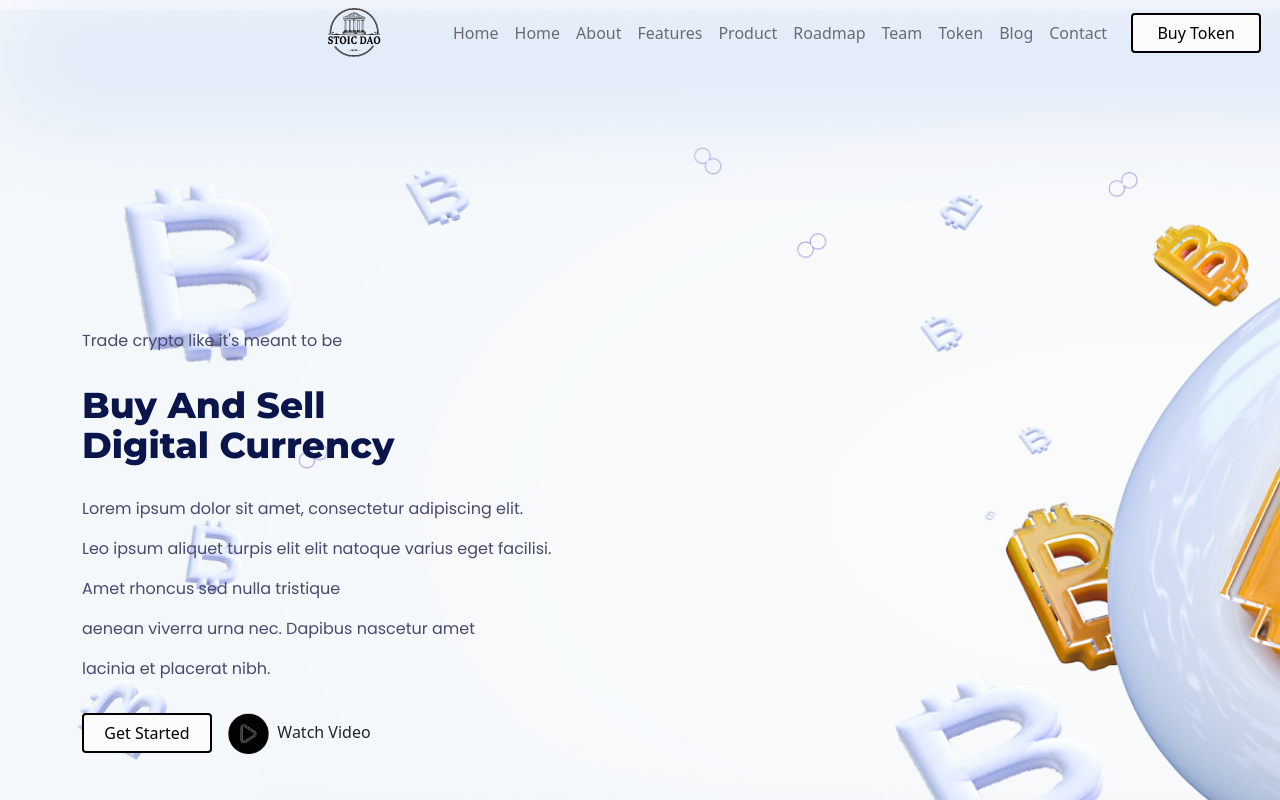
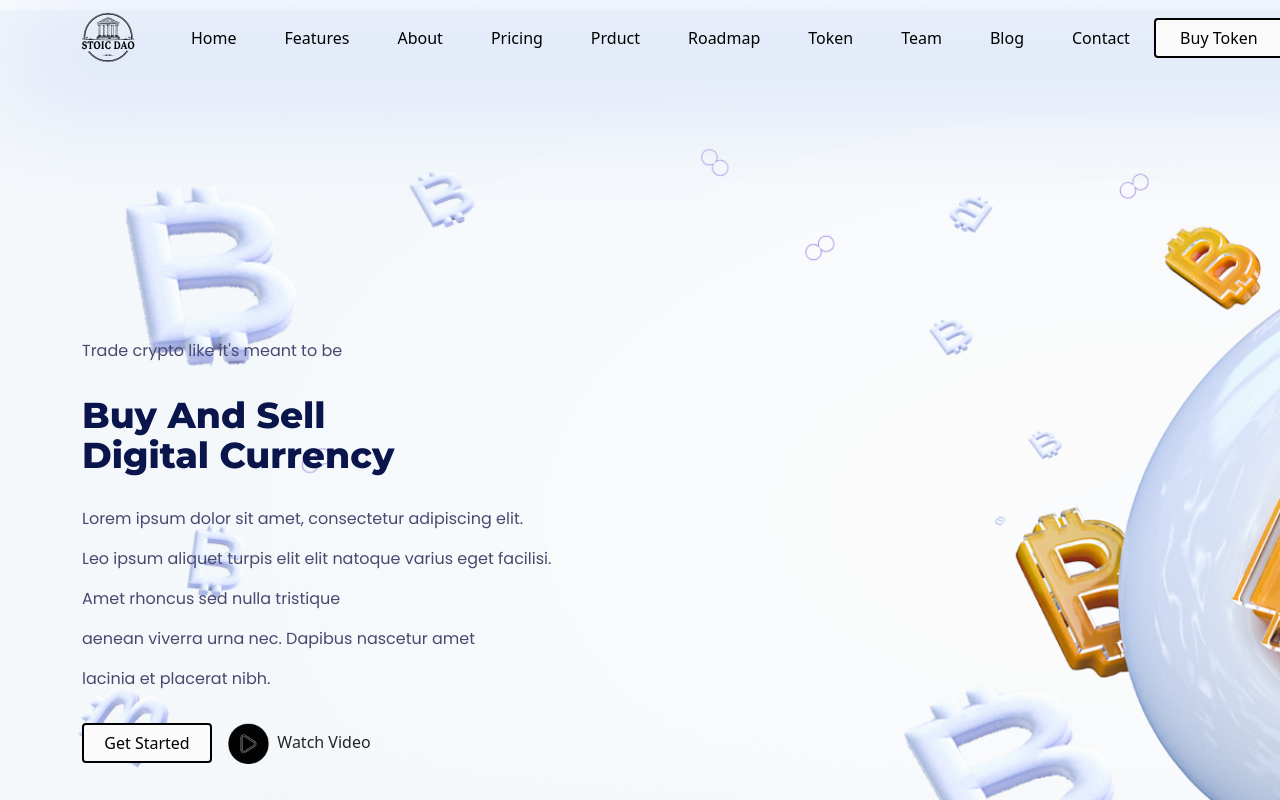
Before and after one commit to iknahar/Stoic-DAO, a React (Create React App) app: page / in a window 1280 px wide. Shown: the top 800 px of the page. Built offline with nearby package versions, Linux system fonts and the light colour scheme.

Commit message:
navbar modification done

```diff
--- a/src/components/pages/Home/Home.css
+++ b/src/components/pages/Home/Home.css
@@ -15,7 +15,12 @@
 .content-bg {
   padding: 130px;
 }
-.logo-div {
+.navbar-nav a{
+  color: black;
+  margin-left: 2rem;
+}
+.navbar-nav a:hover{
+  color:grey;
 }
 
 .title1 {
--- a/src/components/pages/Home/Home.js
+++ b/src/components/pages/Home/Home.js
@@ -1,6 +1,6 @@
 import React from 'react';
 import './Home.css';
-import { Container, Navbar, Nav, Image, Button } from 'react-bootstrap';
+import { Image, Button } from 'react-bootstrap';
 import LogoSec from '../LogoSec/LogoSec';
 import AboutUs from '../AboutUs/AboutUs';
 import Benefit from '../Benefit/Benefit';
@@ -12,39 +12,64 @@ import Roadmap from '../Roadmap/Roadmap';
 import Contact from '../Contact/Contact';
 import Prices from '../Prices/Prices';
 
+
 const Home = () => {
   return (
     <div>
-      <div className="hero-bg justify-content-center">
-        <Container>
-          <Navbar expand="lg" className="middlenav">
-           <div className="logo-div">
-           <Navbar.Brand href="#home">
-              <Image
-                className="pe-5 "
-                src={require('../../asset/logo.png')}
-                style={{ height: '49px' }}
-              />{' '}
-            </Navbar.Brand>
-           </div>
-            <Navbar.Toggle aria-controls="basic-navbar-nav" />
-            <Navbar.Collapse id="basic-navbar-nav">
-              <Nav className="me-auto ">
-                <Nav.Link href="#home"  >Home</Nav.Link>
-                <Nav.Link href="#home"  >Home</Nav.Link>
-                <Nav.Link href="#home" >About</Nav.Link>
-                <Nav.Link href="#features">Features</Nav.Link>
-                <Nav.Link href="#features" >Product</Nav.Link>
-                <Nav.Link href="#pricing" >Roadmap</Nav.Link>
-                <Nav.Link href="#pricing" >Team</Nav.Link>
-                <Nav.Link href="#pricing" >Token</Nav.Link>
-                <Nav.Link href="#pricing" >Blog</Nav.Link>
-                <Nav.Link href="#pricing" >Contact</Nav.Link>
+      <div className="hero-bg ">
+        <nav class="navbar navbar-expand-lg  ">
+          <div class="container">
+            <a class="navbar-brand" href="/">
+              <Image src={require('../../asset/logo.png')} />
+            </a>
+            <button
+              class="navbar-toggler"
+              type="button"
+              data-bs-toggle="collapse"
+              data-bs-target="#navbarNavAltMarkup"
+              aria-controls="navbarNavAltMarkup"
+              aria-expanded="false"
+              aria-label="Toggle navigation"
+            >
+              <span class="navbar-toggler-icon"></span>
+            </button>
+            <div class="collapse navbar-collapse" id="navbarNavAltMarkup">
+              <div class="navbar-nav">
+                <a class="nav-link active" aria-current="page" href="/">
+                  Home
+                </a>
+                <a class="nav-link" href="/">
+                  Features
+                </a>
+                <a class="nav-link" href="/">
+                  About
+                </a>
+                <a class="nav-link" href="/">
+                  Pricing
+                </a>
+                <a class="nav-link" href="/">
+                  Prduct
+                </a>
+                <a class="nav-link" href="/">
+                  Roadmap
+                </a>
+                <a class="nav-link" href="/">
+                  Token
+                </a>
+                <a class="nav-link" href="/">
+                  Team
+                </a>
+                <a class="nav-link" href="/">
+                  Blog
+                </a>
+                <a class="nav-link" href="/">
+                  Contact
+                </a>
                 <Button className="nav-btn ms-3">Buy Token</Button>
-              </Nav>
-            </Navbar.Collapse>
-          </Navbar>
-        </Container>
+              </div>
+            </div>
+          </div>
+        </nav>
 
         {/* Hero section  */}
         <div className="container content-bg">
@@ -57,13 +82,12 @@ const Home = () => {
             </b>
           </h1>
           <p className="text2 my-4">
-            Lorem ipsum dolor sit amet, consectetur adipiscing elit. <br />Leo ipsum
-            aliquet
-            turpis elit elit natoque varius eget facilisi.<br /> Amet rhoncus sed
-            nulla tristique
+            Lorem ipsum dolor sit amet, consectetur adipiscing elit. <br />
+            Leo ipsum aliquet turpis elit elit natoque varius eget facilisi.
+            <br /> Amet rhoncus sed nulla tristique
             <br />
-            aenean viverra urna nec. Dapibus nascetur amet <br />lacinia et placerat
-            nibh.
+            aenean viverra urna nec. Dapibus nascetur amet <br />
+            lacinia et placerat nibh.
           </p>
           <div className="d-flex">
             <div className="pe-3">
```
